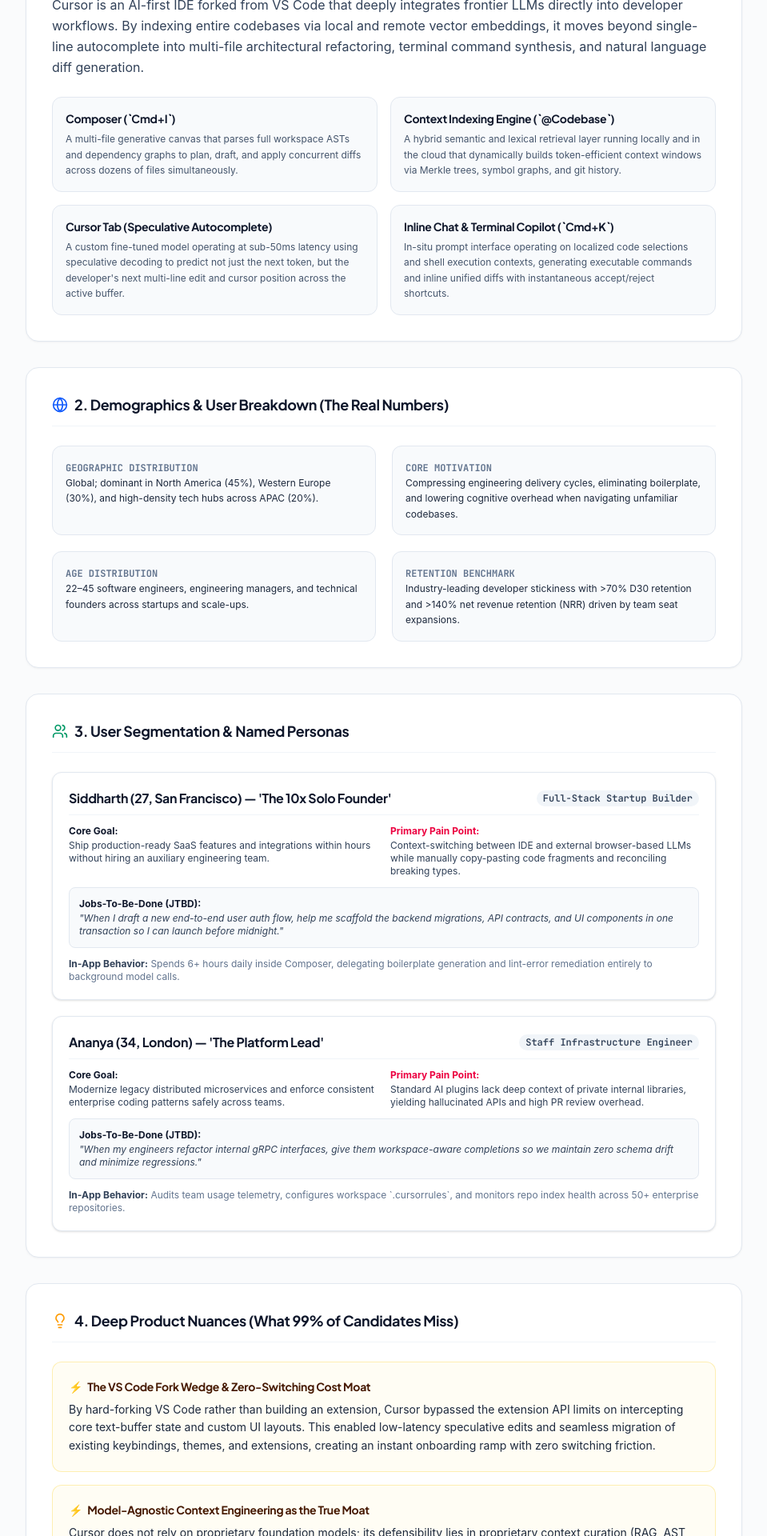
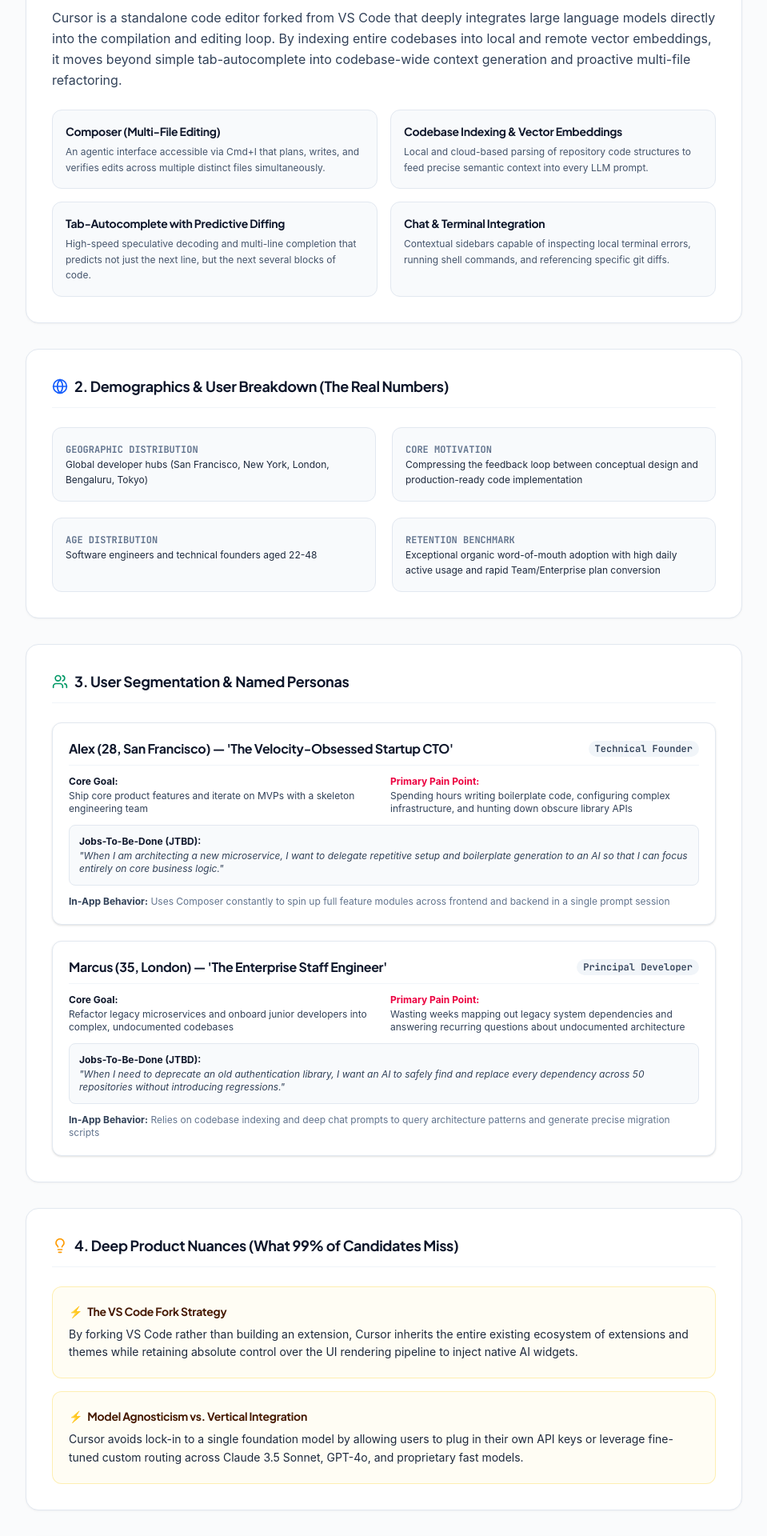
Before and after one commit to tarbiyatj-lab/proddaily, a React (Vite) app: page / in a window 1280 px wide. Shown: the part 500-2420 px from the top of the page at 80% size, without its empty margins (160-1119 px from the left). Built offline with nearby package versions, Linux system fonts and the light colour scheme; no server answers.

Commit message:
feat(daily): auto-publish today's PM product teardown

```diff
--- a/src/data/products.js
+++ b/src/data/products.js
@@ -13,6 +13,81 @@ export function getCurriculumDay() {
 }
 
 export const ALL_CURRICULUM_PRODUCTS = [
+  // ========================================================
+  // DAY 13 (2026-11-21): CURSOR
+  // ========================================================
+  {
+    "id": "cursor",
+    "week": 3,
+    "day": 13,
+    "releaseDate": "2026-11-21",
+    "name": "Cursor",
+    "category": "AI-First Developer Tools",
+    "badgeColor": "bg-blue-100 text-blue-800 border-blue-300",
+    "iconColor": "text-blue-600",
+    "tagline": "An AI-first code editor fork of VS Code that compounds developer velocity through codebase-wide semantic understanding and autonomous multi-file editing.",
+    "heroMetric": "Surpassed $100M+ ARR in under two years with over 50% adoption among top-tier engineering organizations and high-velocity YC startups.",
+    "whatIsTheProduct": {
+      "summary": "Cursor is a standalone code editor forked from VS Code that deeply integrates large language models directly into the compilation and editing loop. By indexing entire codebases into local and remote vector embeddings, it moves beyond simple tab-autocomplete into codebase-wide context generation and proactive multi-file refactoring.",
+      "coreSurfaces": [
+        {
+          "name": "Composer (Multi-File Editing)",
+          "detail": "An agentic interface accessible via Cmd+I that plans, writes, and verifies edits across multiple distinct files simultaneously."
+        },
+        {
+          "name": "Codebase Indexing & Vector Embeddings",
+          "detail": "Local and cloud-based parsing of repository code structures to feed precise semantic context into every LLM prompt."
+        },
+        {
+          "name": "Tab-Autocomplete with Predictive Diffing",
+          "detail": "High-speed speculative decoding and multi-line completion that predicts not just the next line, but the next several blocks of code."
+        },
+        {
+          "name": "Chat & Terminal Integration",
+          "detail": "Contextual sidebars capable of inspecting local terminal errors, running shell commands, and referencing specific git diffs."
+        }
+      ]
+    },
+    "demographics": {
+      "geography": "Global developer hubs (San Francisco, New York, London, Bengaluru, Tokyo)",
+      "motivation": "Compressing the feedback loop between conceptual design and production-ready code implementation",
+      "ageDistribution": "Software engineers and technical founders aged 22-48",
+      "retentionBenchmark": "Exceptional organic word-of-mouth adoption with high daily active usage and rapid Team/Enterprise plan conversion"
+    },
+    "personas": [
+      {
+        "name": "Alex (28, San Francisco) — 'The Velocity-Obsessed Startup CTO'",
+        "archetype": "Technical Founder",
+        "goal": "Ship core product features and iterate on MVPs with a skeleton engineering team",
+        "painPoint": "Spending hours writing boilerplate code, configuring complex infrastructure, and hunting down obscure library APIs",
+        "jtbd": "When I am architecting a new microservice, I want to delegate repetitive setup and boilerplate generation to an AI so that I can focus entirely on core business logic.",
+        "behavior": "Uses Composer constantly to spin up full feature modules across frontend and backend in a single prompt session"
+      },
+      {
+        "name": "Marcus (35, London) — 'The Enterprise Staff Engineer'",
+        "archetype": "Principal Developer",
+        "goal": "Refactor legacy microservices and onboard junior developers into complex, undocumented codebases",
+        "painPoint": "Wasting weeks mapping out legacy system dependencies and answering recurring questions about undocumented architecture",
+        "jtbd": "When I need to deprecate an old authentication library, I want an AI to safely find and replace every dependency across 50 repositories without introducing regressions.",
+        "behavior": "Relies on codebase indexing and deep chat prompts to query architecture patterns and generate precise migration scripts"
+      }
+    ],
+    "nuances": [
+      {
+        "title": "The VS Code Fork Strategy",
+        "insight": "By forking VS Code rather than building an extension, Cursor inherits the entire existing ecosystem of extensions and themes while retaining absolute control over the UI rendering pipeline to inject native AI widgets."
+      },
+      {
+        "title": "Model Agnosticism vs. Vertical Integration",
+        "insight": "Cursor avoids lock-in to a single foundation model by allowing users to plug in their own API keys or leverage fine-tuned custom routing across Claude 3.5 Sonnet, GPT-4o, and proprietary fast models."
+      }
+    ],
+    "critiqueAnd10x": {
+      "proposal": "Introduce an autonomous continuous integration (CI) test loop where Cursor automatically catches failing unit tests after an AI refactor and iteratively fixes its own code before presenting a diff to the developer.",
+      "tradeoffs": "Massive compute overhead per user session, increased API costs eating into gross margins, and potential developer loss of deep codebase mental models if over-relying on black-box edits."
+    },
+    "interviewCheatSheet": "Cursor monetizes developer velocity by transforming the code editor from a passive text canvas into an active autonomous pair programmer, leveraging a VS Code fork for zero-friction distribution and codebase vector indexing as its primary data moat."
+  },
   // ========================================================
   // DAY 13 (2026-11-21): CURSOR
   // ========================================================
```
